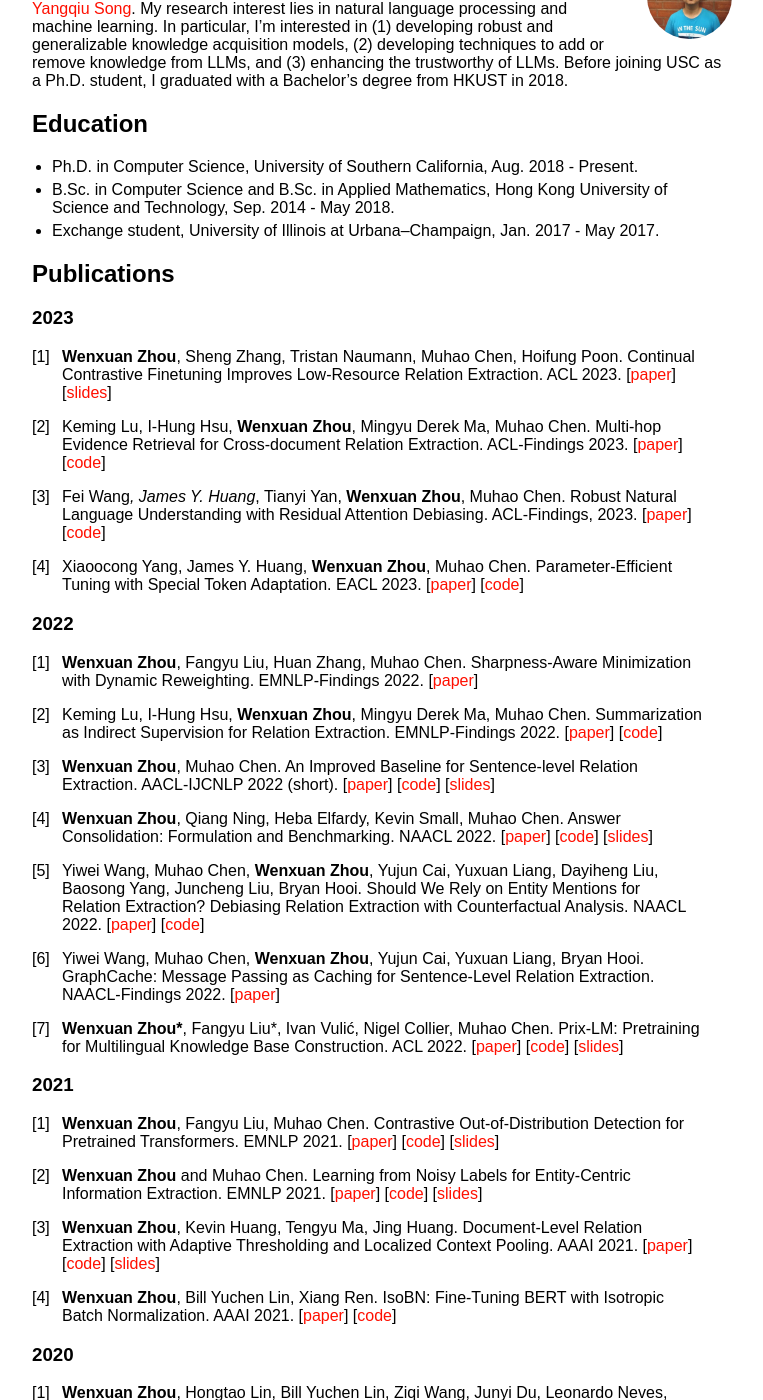
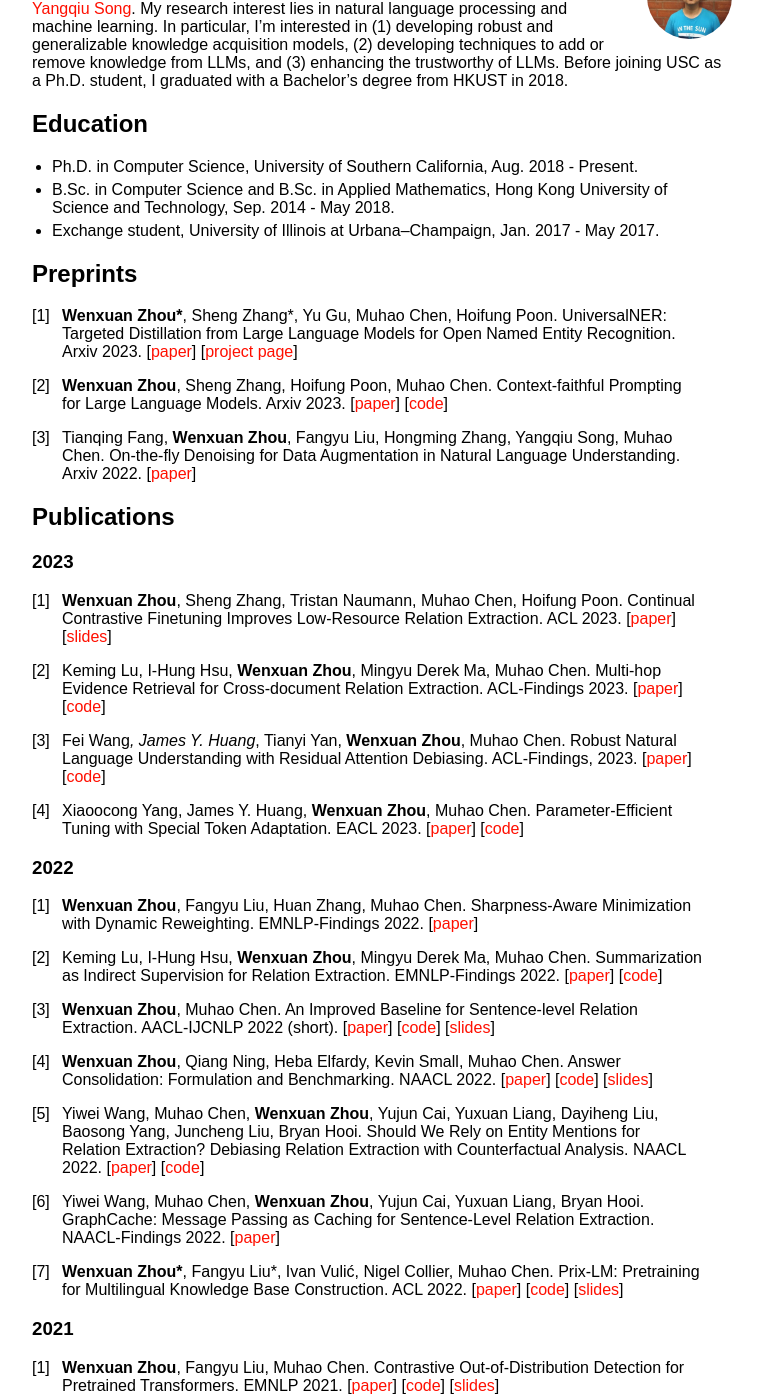
Before and after one commit to wzhouad/wzhouad.github.io, a Jekyll site: the page built from index.md, in a window 1280 px wide and 1400 px high, scrolled down 214 px. Shown: the whole window, without its empty margins (258-1021 px from the left). Built offline with Jekyll 4.4.1, drawn with Linux system fonts in a browser that asks for light colours; our own code applies the rules of GitHub Pages for plain Markdown files; some of the changed text lies outside the part shown.

Commit message:
Update index.md

```diff
--- a/index.md
+++ b/index.md
@@ -12,6 +12,14 @@ I'm a final-year Ph.D. candidate at University of Southern California working wi
 * Ph.D. in Computer Science, University of Southern California, Aug. 2018 - Present.
 * B.Sc. in Computer Science and B.Sc. in Applied Mathematics, Hong Kong University of Science and Technology, Sep. 2014 - May 2018.
 * Exchange student, University of Illinois at Urbana–Champaign, Jan. 2017 - May 2017.
+
+## Preprints
+
+1. **Wenxuan Zhou\***, Sheng Zhang\*, Yu Gu, Muhao Chen, Hoifung Poon. UniversalNER: Targeted Distillation from Large Language Models for Open Named Entity Recognition. Arxiv 2023. \[[paper](https://arxiv.org/abs/2308.03279)\] \[[project page](https://universal-ner.github.io/)\]
+
+1. **Wenxuan Zhou**, Sheng Zhang, Hoifung Poon, Muhao Chen. Context-faithful Prompting for Large Language Models. Arxiv 2023. \[[paper](https://arxiv.org/abs/2303.11315)\] \[[code](https://github.com/wzhouad/context-faithful-llm)\]
+
+1. Tianqing Fang, **Wenxuan Zhou**, Fangyu Liu, Hongming Zhang, Yangqiu Song, Muhao Chen. On-the-fly Denoising for Data Augmentation in Natural Language Understanding. Arxiv 2022. \[[paper](https://arxiv.org/abs/2212.10558)\]
 
 ## Publications
 
```
Also changed, not shown: other parts of index.md (+0 -9 lines).
